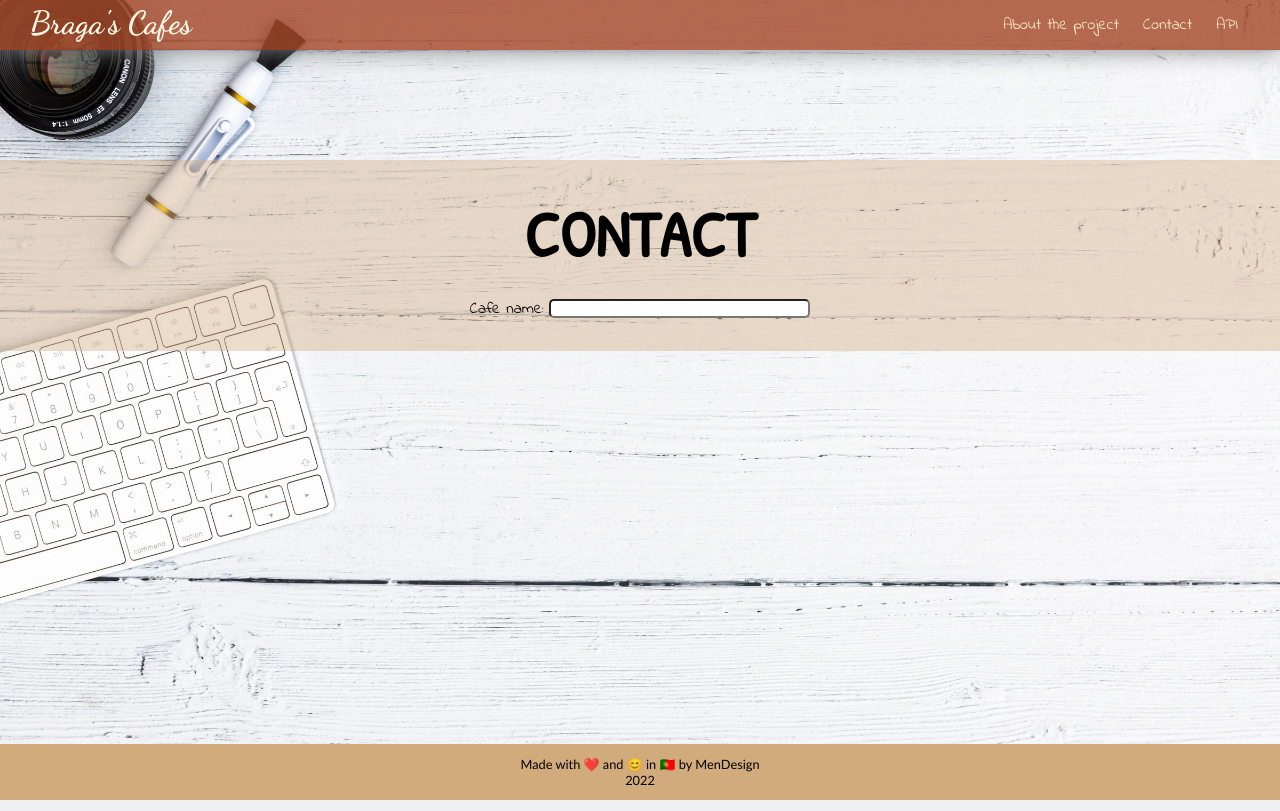
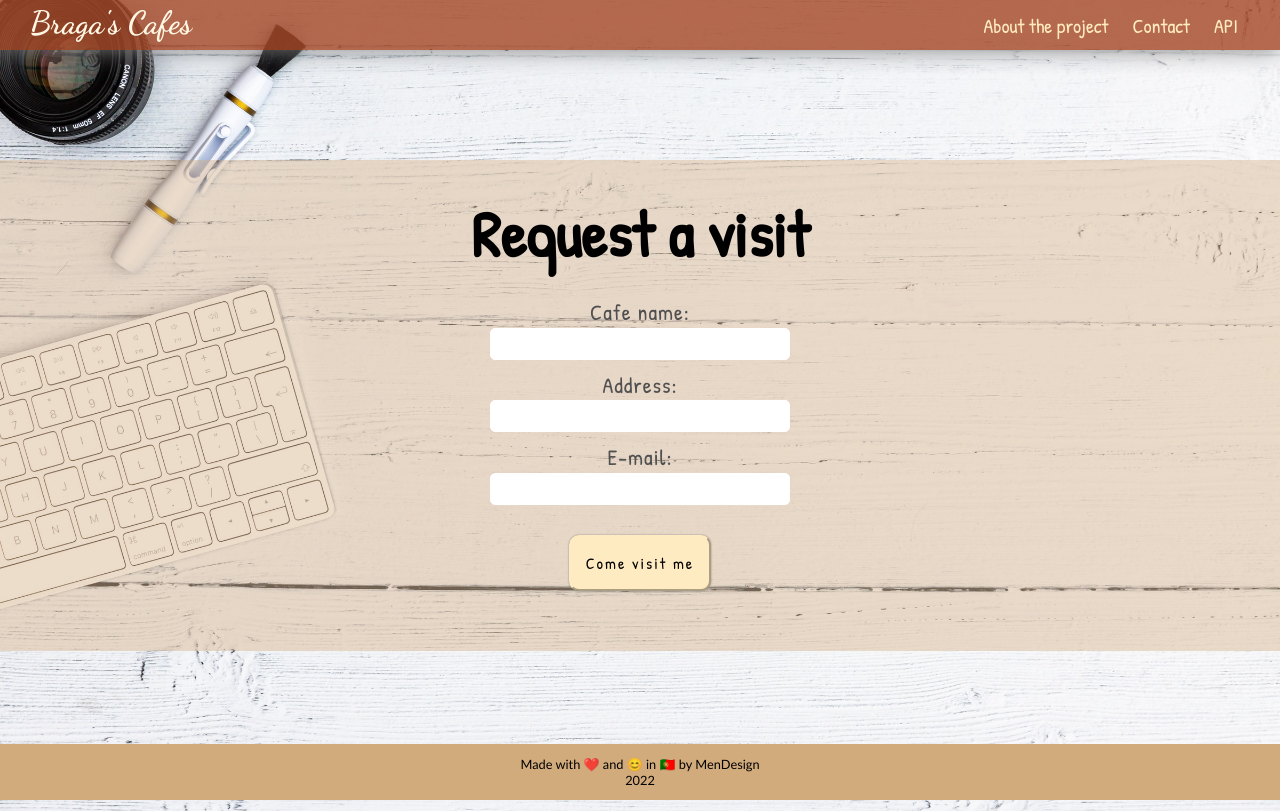
Before and after one commit to rodimendes/bragas-cafe, a Flask app: page /contact in a window 1280 px wide. Run offline with Flask 2, Linux system fonts and the light colour scheme; some libraries are stand-ins or nearby versions; some web fonts are replaced.

Commit message:
Body color font, contact form and icons

```diff
--- a/forms.py
+++ b/forms.py
@@ -8,4 +8,4 @@ class RequestInclusion(FlaskForm):
     cafe_name = StringField(label='Cafe name:', validators=[DataRequired()])
     address = StringField(label='Address:', validators=[DataRequired()])
     email = EmailField(label='E-mail:', validators=[Email()])
-    submit = SubmitField(label='Send request')
+    submit = SubmitField(label='Come visit me')
--- a/static/css/style.css
+++ b/static/css/style.css
@@ -1,3 +1,7 @@
+:root {
+    --text-body-color: rgb(80, 80, 80);
+}
+
 * {
     margin: 0;
     padding: 0;
@@ -13,6 +17,11 @@
         background-color: #d5ac5a;
         color: white;
     }
+}
+
+.icons {
+    font-size: 40px;
+    margin: 10px;
 }
 
 body {
@@ -60,9 +69,10 @@ body {
     border-radius: 7px;
     color: #ffebc1;
     text-decoration: none;
-    /* font-family: 'Indie Flower', cursive; */
-    font-weight: lighter;
+    font-family: 'Patrick Hand';
+    font-size: 20px;
     display: block;
+
 }
 
 .menu > li:hover a {
@@ -134,12 +144,15 @@ font-family: 'Shadows Into Light', cursive;
 
 .button {
     margin: 30px auto;
-    padding: 10px;
+    padding: 15px;
     border-radius: 10px;
     border: 2px outset #FFEBC1;
     background-color: #FFEBC1;
     box-shadow: 0 0 2px grey;
-    font-family: "Indie Flower";
+    font-family: "Patrick Hand";
+    letter-spacing: 2px;
+    font-size: 1rem;
+    font-weight: 100;
 }
 
 .button:hover {
@@ -181,8 +194,31 @@ font-family: 'Shadows Into Light', cursive;
 .about-header p {
     text-align: center;
     margin-top: 60px;
+    font-family: 'Patrick Hand';
+    font-weight: 100;
+    color: rgb(80, 80, 80);
+    letter-spacing: .6px;
 }
 
-.teste {
+.contact p {
+    width: 30vw;
+    margin: 0 auto;
+    text-align: center;
+    font-family: 'Patrick Hand';
+    font-weight: 100;
+    font-size: 22px;
+    margin-top: 10px;
+    letter-spacing: 1px;
+    color: var(--text-body-color);
+}
+
+.contact-fields {
+    border: 1px solid white;
+    padding: 7px;
     border-radius: 5px;
+    width: 300px;
+    height: 2rem;
+    font-family: 'Patrick Hand';
+    letter-spacing: 2px;
+    font-size: 18px;
 }
--- a/templates/base.html
+++ b/templates/base.html
@@ -6,6 +6,7 @@
         <meta http-equiv="X-UA-Compatible" content="IE=edge">
         <meta name="viewport" content="width=device-width, initial-scale=1.0">
         <title>{% block title %}{% endblock %}</title>
+        <script src="https://kit.fontawesome.com/1533ac5f75.js" crossorigin="anonymous"></script>
         <link rel="shortcut icon" href="{{ url_for('static', filename='favicon.ico') }}">
         <link rel="stylesheet" href="static/css/style.css">
         <link
--- a/templates/contact.html
+++ b/templates/contact.html
@@ -4,9 +4,31 @@
 
 {% block content %}
 
-<h1>CONTACT</h1>
+<h1>Request a visit</h1>
 
-{{ form.csrf_token }}
-{{ form.cafe_name.label }} {{ form.cafe_name(size=30, class_='teste') }}
+<form action="" method="post" class='contact'>
+    {{ form.csrf_token }}
+    <p>
+        {{ form.cafe_name.label }} <br>
+        {{ form.cafe_name(class_='contact-fields') }}
+    </p>
+    <p>
+        {{ form.address.label }} <br>
+        {{ form.address(class_='contact-fields') }}
+    </p>
+    <p>
+        {{ form.email.label }} <br>
+        {{ form.address(class_='contact-fields') }}
+    </p>
+    {{ form.submit(class_='button') }}
+</form>
+<!-- <div class='contact'>
 
+    <div class='contact-label'>
+        {{ form.cafe_name(class_='contact-form') }} <br>
+        {{ form.address.label }} {{ form.address(class_='contact-form')}} <br>
+        {{ form.email.label }} {{ form.email(class_='contact-form') }} <br>
+        {{ form.submit(class_='contact-form') }}
+    </div>
+</div> -->
 {% endblock %}
--- a/templates/index.html
+++ b/templates/index.html
@@ -11,7 +11,7 @@
     <a href="#"><input class="button" type="button" value="Check it out the dreams list"></a>
 </div>
 <div class='includeCafe'>
-    <h5>Do you want to include your Cafe? Click <a href='#'>here</a>, fill the form and I will make a visit.
+    <h5>Do you want to include your Cafe? Click <a href='{{ url_for("contact") }}'>here</a>, fill the form and I will make a visit.
     </h5>
 </div>
 
```
Also changed, not shown: templates/about.html (+16 -8 lines).
